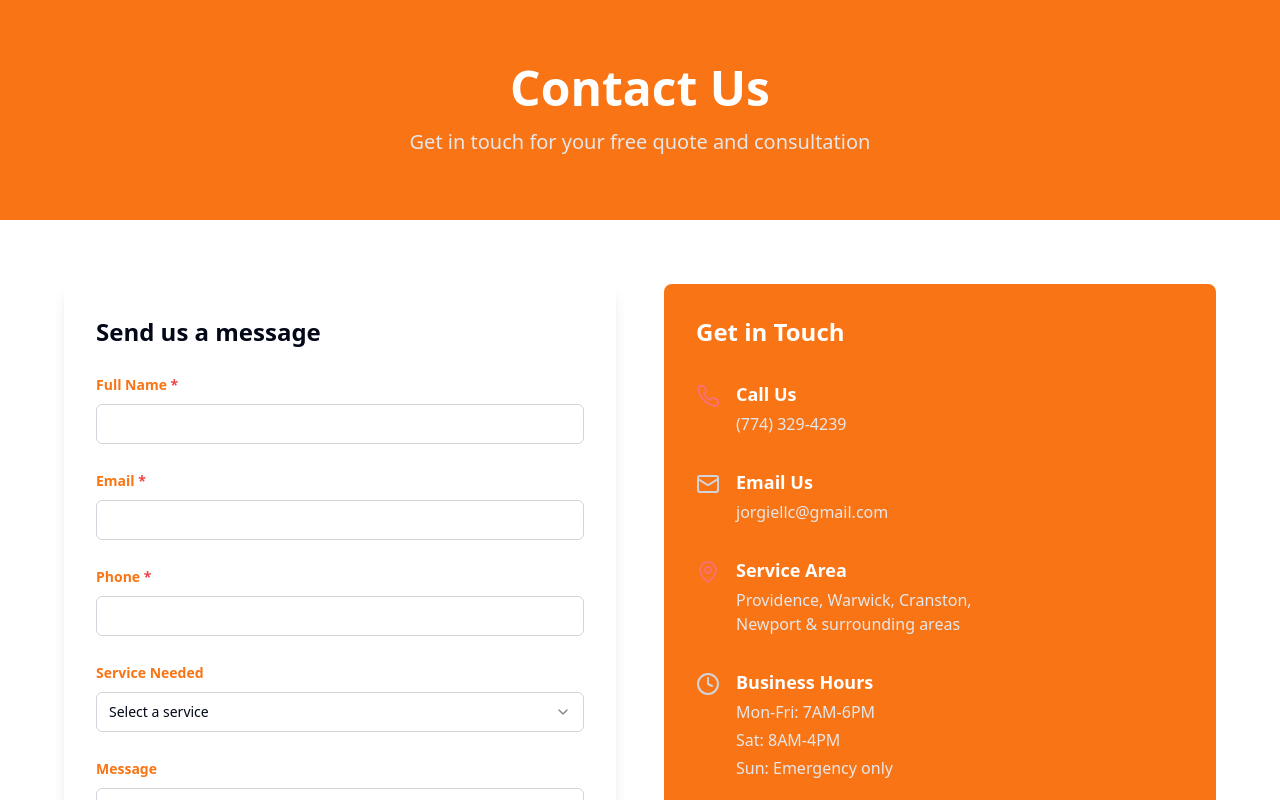
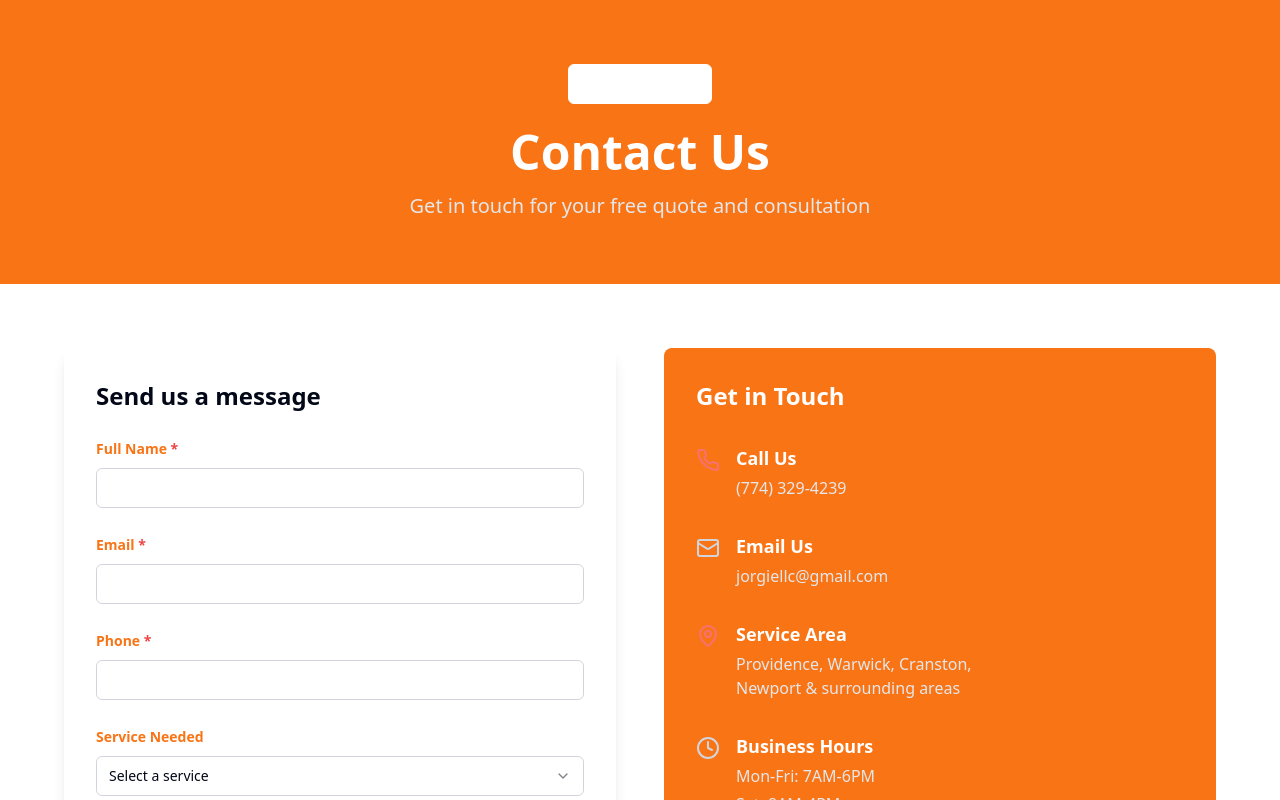
Before and after one commit to TheCoding10/agro-inspiration-studio, a React (Vite) app: page /contact in a window 1280 px wide. Shown: the top 800 px of the page. Built offline with nearby package versions, Linux system fonts and the light colour scheme.

Commit message:
Add back to main button

```diff
--- a/src/pages/Contact.tsx
+++ b/src/pages/Contact.tsx
@@ -11,6 +11,13 @@ const Contact = () => {
       {/* Header */}
       <div className="bg-primary text-white py-16">
         <div className="container mx-auto px-6 text-center">
+          <Button
+            variant="outline"
+            className="mb-6 border-white text-white hover:bg-white hover:text-primary"
+            onClick={() => window.location.href = '/'}
+          >
+            ← Back to Home
+          </Button>
           <h1 className="text-4xl md:text-5xl font-bold mb-4">Contact Us</h1>
           <p className="text-xl text-gray-200">Get in touch for your free quote and consultation</p>
         </div>
```
